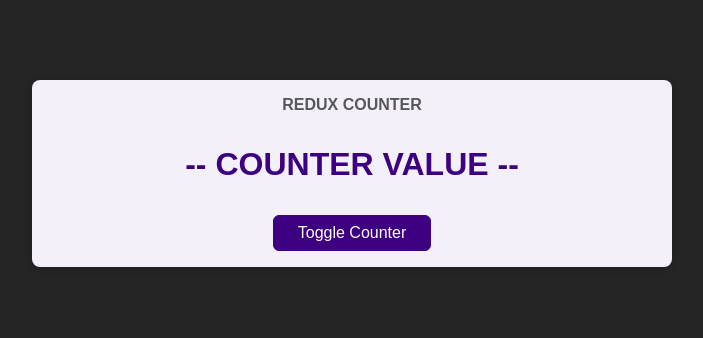
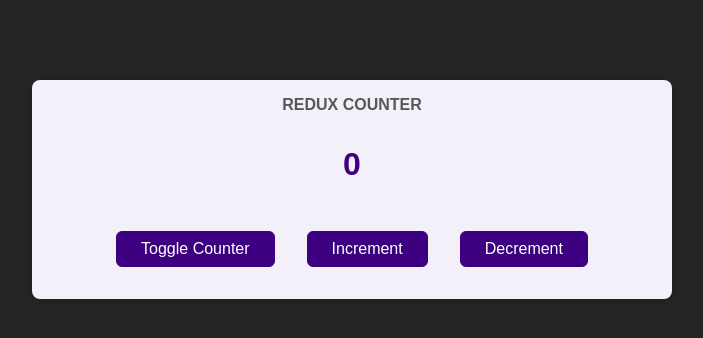
Before and after one commit to iShivam2012/CounterUsingRedux, a React (Create React App) app: page / in a window 1280 px wide. Shown: the top 338 px of the page, without its empty margins (288-991 px from the left). Built offline with nearby package versions, Linux system fonts and the light colour scheme.

Commit message:
dispatched actions from Counter and used useSelector to fetch the slice of an updated state

```diff
--- a/src/components/Counter.js
+++ b/src/components/Counter.js
@@ -1,13 +1,29 @@
-import classes from './Counter.module.css';
+import { useDispatch, useSelector } from "react-redux";
+import classes from "./Counter.module.css";
 
 const Counter = () => {
+  const counter = useSelector((state) => state.counter);
+  const dispatch = useDispatch();
+
   const toggleCounterHandler = () => {};
+  const incrementHandler = () => {
+    dispatch({
+      type: "INC",
+    });
+  };
+  const decrementHandler = () => {
+    dispatch({
+      type: "DEC",
+    });
+  };
 
   return (
     <main className={classes.counter}>
       <h1>Redux Counter</h1>
-      <div className={classes.value}>-- COUNTER VALUE --</div>
+      <div className={classes.value}>{counter}</div>
       <button onClick={toggleCounterHandler}>Toggle Counter</button>
+      <button onClick={incrementHandler}>Increment</button>
+      <button onClick={decrementHandler}>Decrement</button>
     </main>
   );
 };
--- a/src/components/Counter.module.css
+++ b/src/components/Counter.module.css
@@ -15,6 +15,10 @@
   font-size: 1rem;
 }
 
+.counter button {
+  margin: 1rem;
+}
+
 .value {
   font-size: 2rem;
   color: #3c0080;
```
